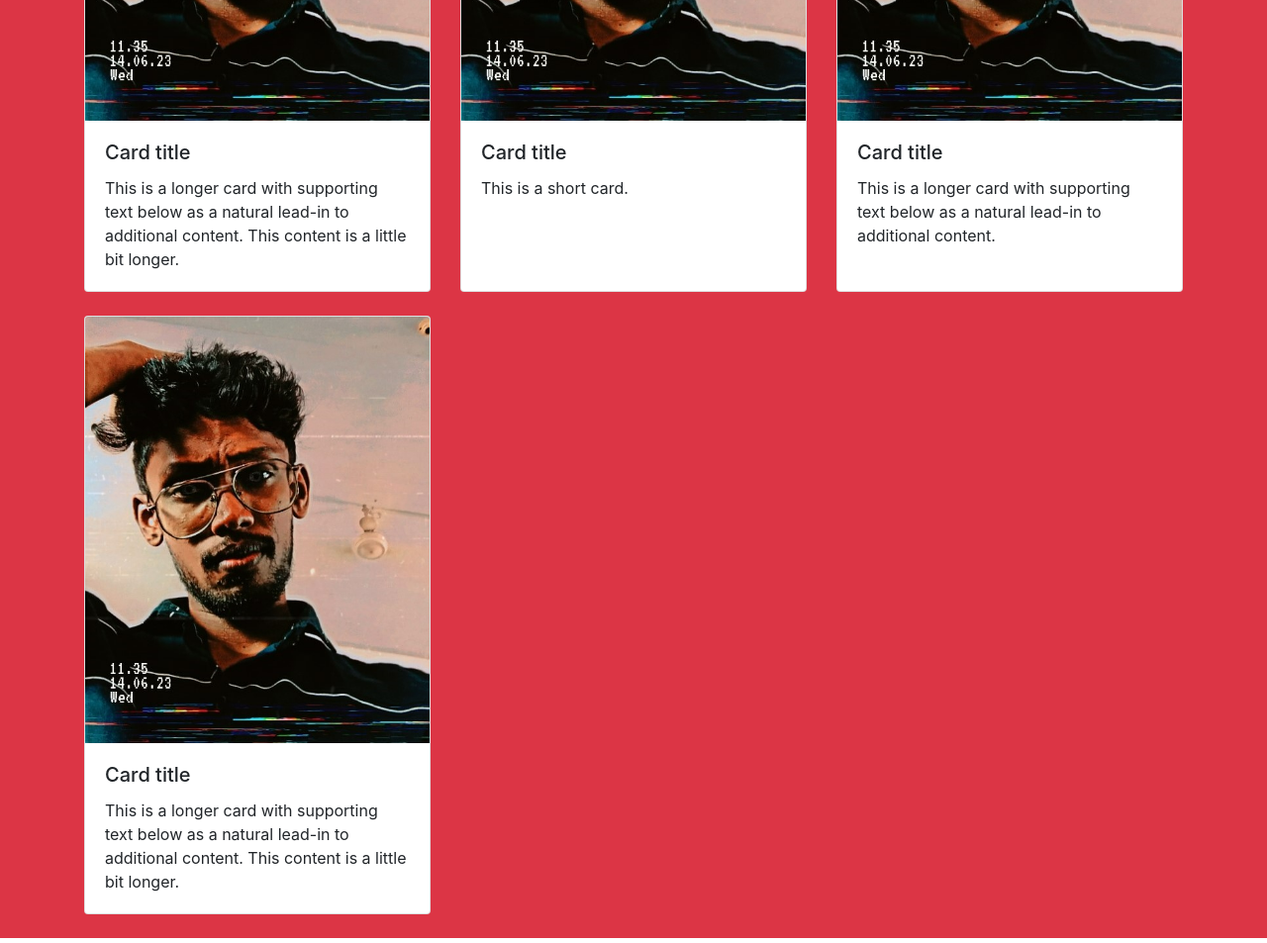
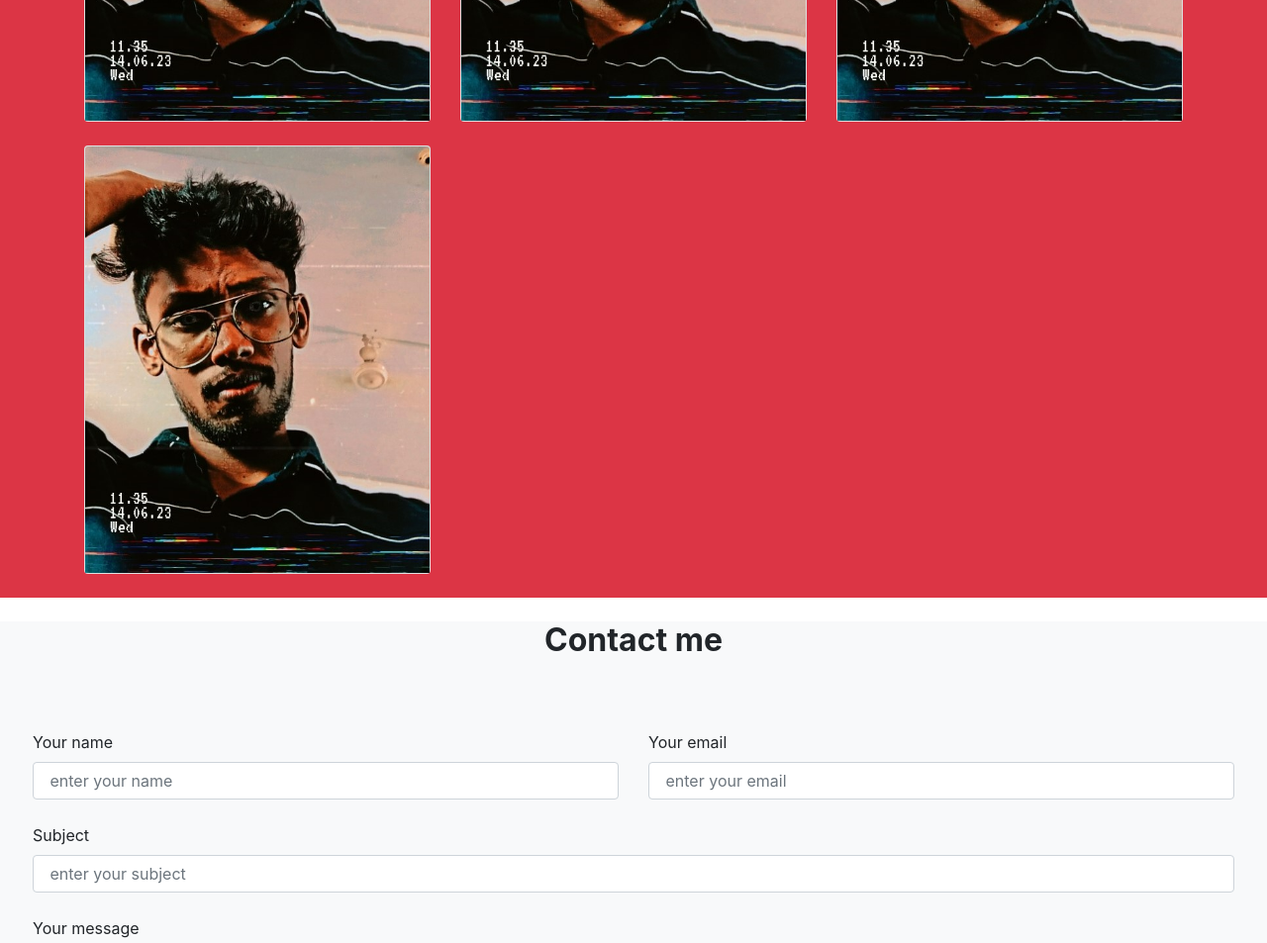
Before and after one commit to anandu-ajesh/p-website, a plain HTML site: page index.html in a window 1280 px wide. Shown: the part 2760-3713 px from the top of the page at 99% size. Drawn offline with nearby package versions, Linux system fonts and the light colour scheme.

Commit message:
Update index.html

```diff
--- a/index.html
+++ b/index.html
@@ -39,7 +39,7 @@
           <a class="nav-link " href="#about-section">ABOUT</a>
         </li>
         <li class="nav-item">
-          <a class="nav-link" href="#photo-section">PHOTOS</a>
+          <a class="nav-link" href="#photos-section">PHOTOS</a>
         </li>
         <li class="nav-item">
           <a class="nav-link" href="#contact-section">CONTACT</a>
@@ -158,37 +158,25 @@
         <div class="col mb-4">
           <div class="card h-100">
             <img src="./img/an5.jpg" class="card-img-top" alt="...">
-            <div class="card-body">
-              <h5 class="card-title">Card title</h5>
-              <p class="card-text">This is a longer card with supporting text below as a natural lead-in to additional content. This content is a little bit longer.</p>
-            </div>
+
           </div>
         </div>
         <div class="col mb-4">
           <div class="card h-100">
             <img src="./img/an5.jpg" class="card-img-top" alt="...">
-            <div class="card-body">
-              <h5 class="card-title">Card title</h5>
-              <p class="card-text">This is a short card.</p>
-            </div>
+
           </div>
         </div>
         <div class="col mb-4">
           <div class="card h-100">
             <img src="./img/an5.jpg" class="card-img-top" alt="...">
-            <div class="card-body">
-              <h5 class="card-title">Card title</h5>
-              <p class="card-text">This is a longer card with supporting text below as a natural lead-in to additional content.</p>
-            </div>
+
           </div>
         </div>
         <div class="col mb-4">
           <div class="card h-100">
             <img src="./img/an5.jpg" class="card-img-top" alt="...">
-            <div class="card-body">
-              <h5 class="card-title">Card title</h5>
-              <p class="card-text">This is a longer card with supporting text below as a natural lead-in to additional content. This content is a little bit longer.</p>
-            </div>
+
           </div>
         </div>
       </div>
```
